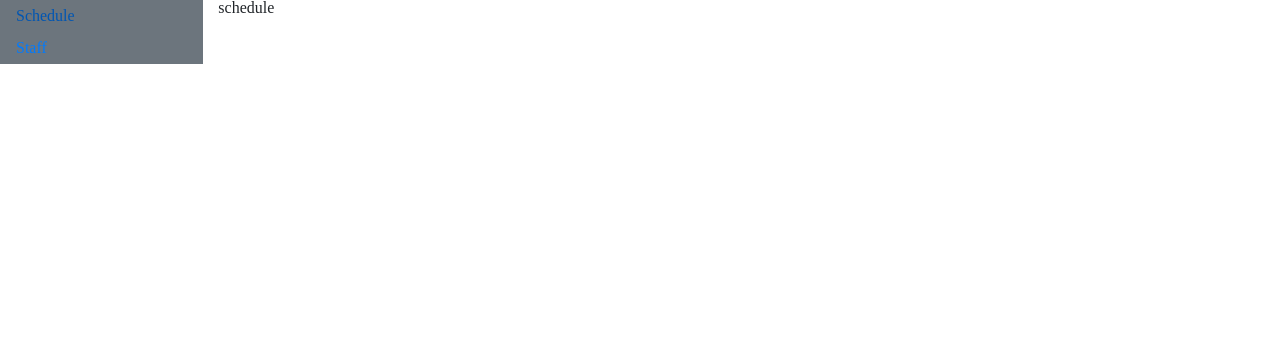
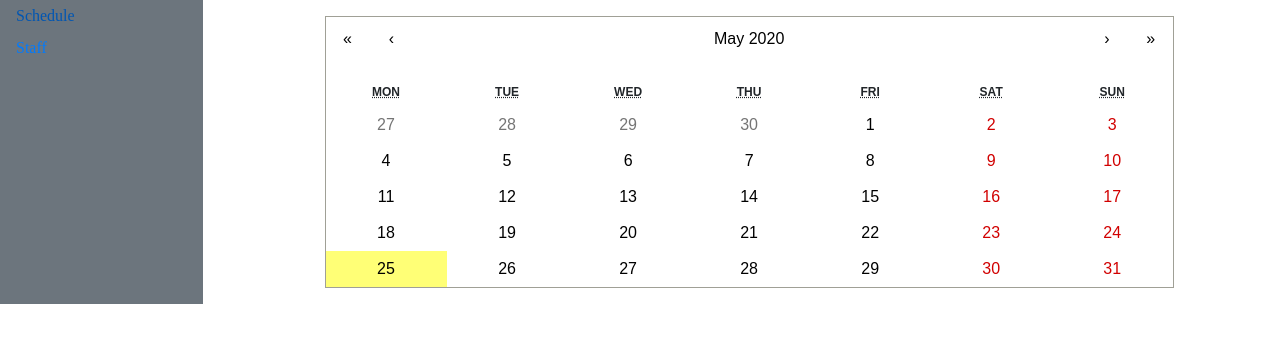
Before and after one commit to iburov/dashboard-test, a React (Create React App) app in the folder react/: page /schedule in a window 1280 px wide. Shown: the top 342 px of the page. Built offline with nearby package versions, Linux system fonts and the light colour scheme.

Commit message:
make schedule page work

```diff
--- a/react/package.json
+++ b/react/package.json
@@ -9,6 +9,7 @@
     "bootstrap": "^4.5.0",
     "node-sass": "^4.14.1",
     "react": "^16.13.1",
+    "react-calendar": "^3.1.0",
     "react-dom": "^16.13.1",
     "react-redux": "^7.2.0",
     "react-router-dom": "^5.2.0",
--- a/react/src/components/Schedule/Schedule.jsx
+++ b/react/src/components/Schedule/Schedule.jsx
@@ -1,8 +1,15 @@
 import React from "react";
+import Calendar from "react-calendar";
+import "react-calendar/dist/Calendar.css";
+
 import "./Schedule.scss";
 
 function Schedule() {
-  return <div className="dashboard-schedule">schedule</div>;
+  return (
+    <div className="app-schedule">
+      <Calendar />
+    </div>
+  );
 }
 
 export default Schedule;
--- a/react/src/components/Schedule/Schedule.scss
+++ b/react/src/components/Schedule/Schedule.scss
@@ -0,0 +1,6 @@
+.app-schedule {
+  .react-calendar {
+    margin: 1em auto;
+    width: 80%;
+  }
+}
```
Also changed, not shown: 1 other file (tests, documents, lock files or other folders).
